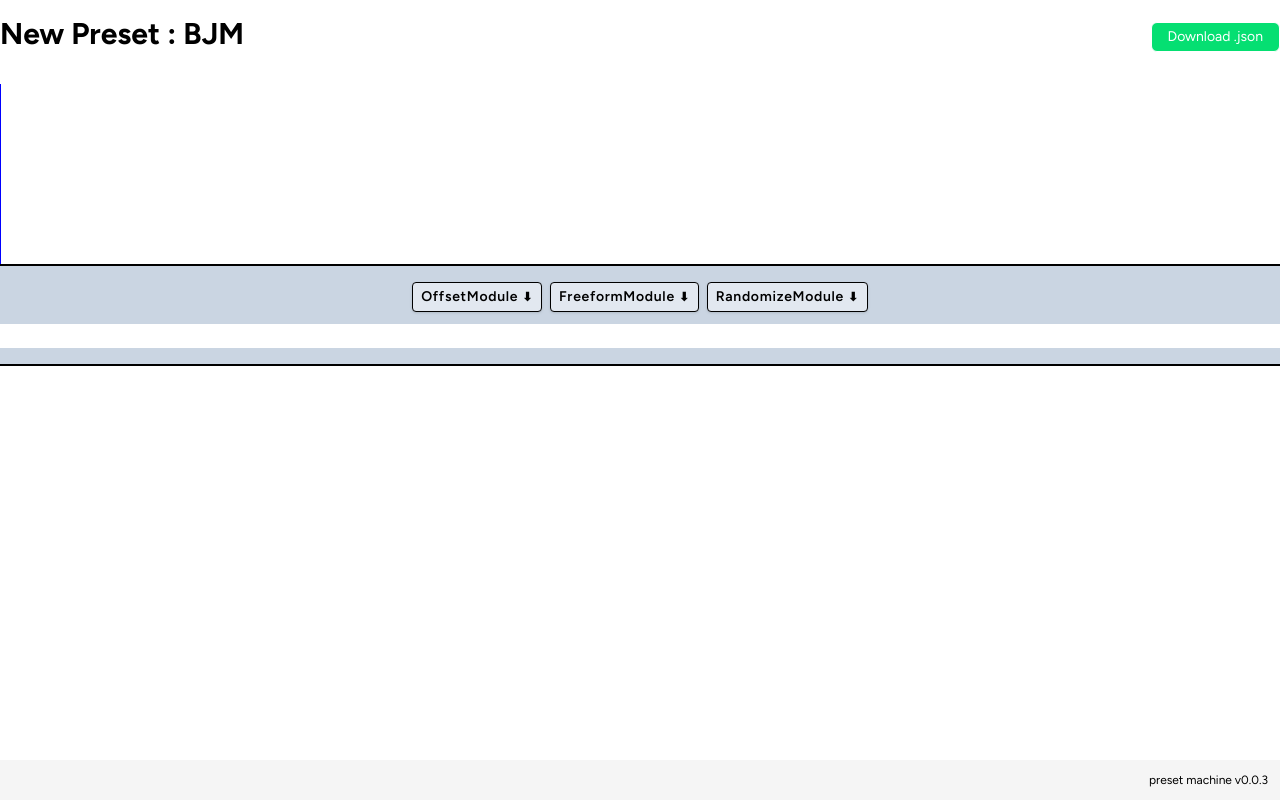
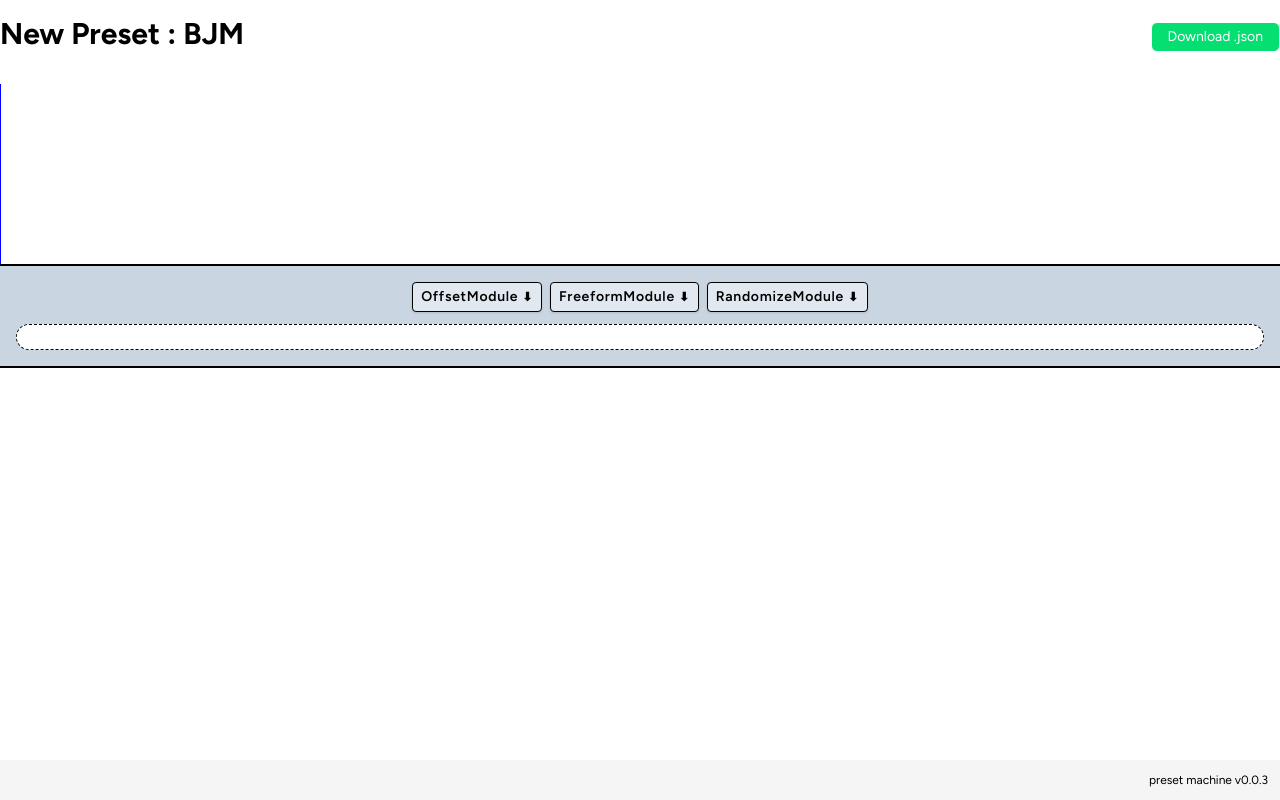
Before and after one commit to ofsound/preset-machine, a Vue app: page / in a window 1280 px wide. Built offline with nearby package versions, Linux system fonts and the light colour scheme.

Commit message:
Make AppHeader it's own component

```diff
--- a/src/App.vue
+++ b/src/App.vue
@@ -2,9 +2,7 @@
 import { ref, type Component } from 'vue'
 import type { ModuleIdentifier } from '@/types/Module.ts'
 
-import JsonSave from '@/components/JsonSave.vue'
-
-import { useStore } from '@/stores/store'
+import AppHeader from '@/components/AppHeader.vue'
 
 import PageTwo from '@/components/PageTwo.vue'
 import MenuSystem from '@/components/MenuSystem.vue'
@@ -12,11 +10,8 @@ import OffsetModule from '@/components/OffsetModule.vue'
 import FreeformModule from '@/components/FreeformModule.vue'
 import RandomizeModule from '@/components/RandomizeModule.vue'
 
-import {} from 'vue'
-
 const visibleComponentID = ref<string>('')
 
-const store = useStore()
 const modules = ref<ModuleIdentifier[]>([])
 
 const componentMap: { [key: string]: Component } = {
@@ -28,15 +23,8 @@ const componentMap: { [key: string]: Component } = {
 
 <template>
   <div class="flex h-full w-full flex-col">
-    <div class="mb-4 flex items-end justify-between">
-      <h1 class="py-4 text-center text-3xl font-bold">
-        {{ store.preset.name }} : {{ store.preset.author }}
-      </h1>
-      <JsonSave />
-    </div>
-
+    <AppHeader />
     <PageTwo />
-
     <MenuSystem v-model:modules="modules" v-model:visibleComponentID="visibleComponentID" />
 
     <div class="flex-1">
--- /dev/null
+++ b/src/components/AppHeader.vue
@@ -0,0 +1,16 @@
+<script setup lang="ts">
+import JsonSave from '@/components/JsonSave.vue'
+
+import { useStore } from '@/stores/store'
+
+const store = useStore()
+</script>
+
+<template>
+  <div class="mb-4 flex items-end justify-between">
+    <h1 class="py-4 text-center text-3xl font-bold">
+      {{ store.preset.name }} : {{ store.preset.author }}
+    </h1>
+    <JsonSave />
+  </div>
+</template>
--- a/src/components/MenuSystem.vue
+++ b/src/components/MenuSystem.vue
@@ -22,7 +22,7 @@ const componentTypeArray = ['OffsetModule', 'FreeformModule', 'RandomizeModule']
         v-model:modules="modules"
       />
     </div>
-    <div class="flex justify-center gap-4 bg-white py-3">
+    <div class="mx-4 flex justify-center gap-4 rounded-full border border-dashed bg-white py-3">
       <MenuSystemModuleItem
         v-for="item in modules"
         v-model:modules="modules"
```
